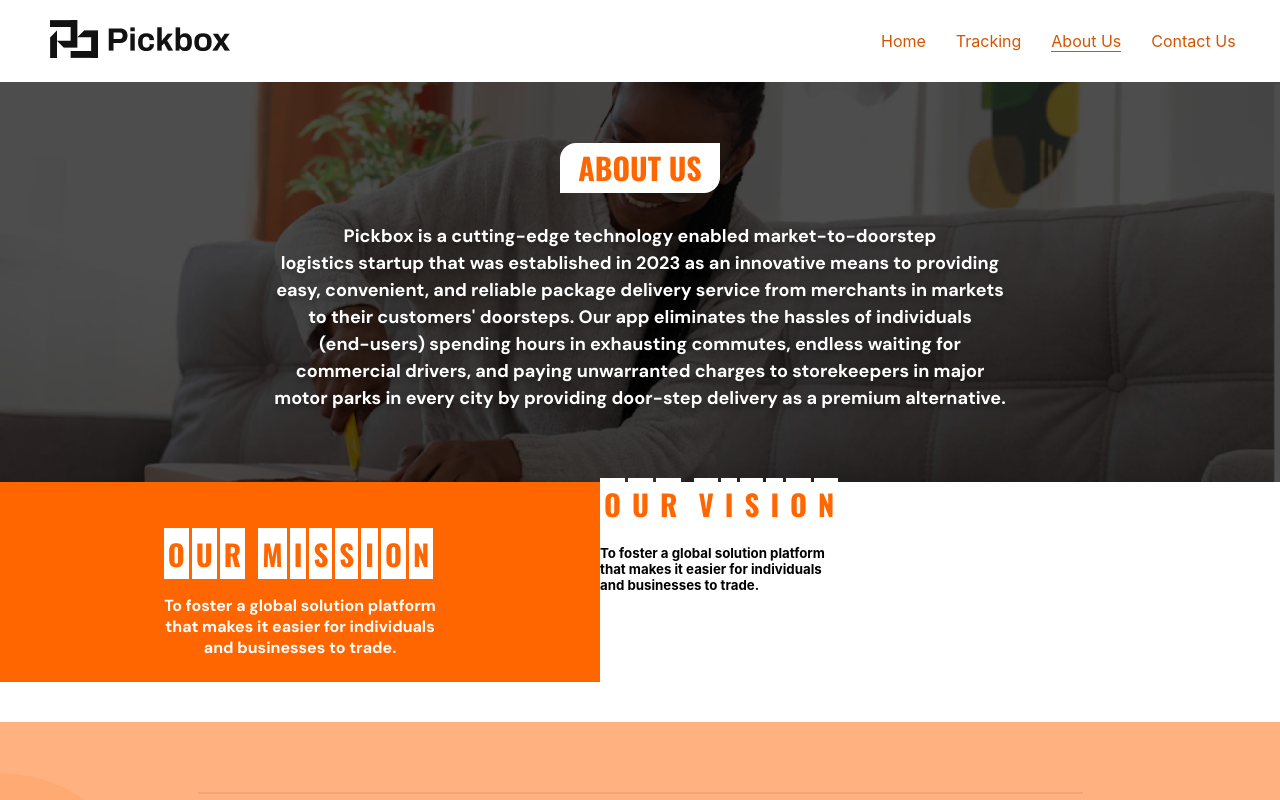
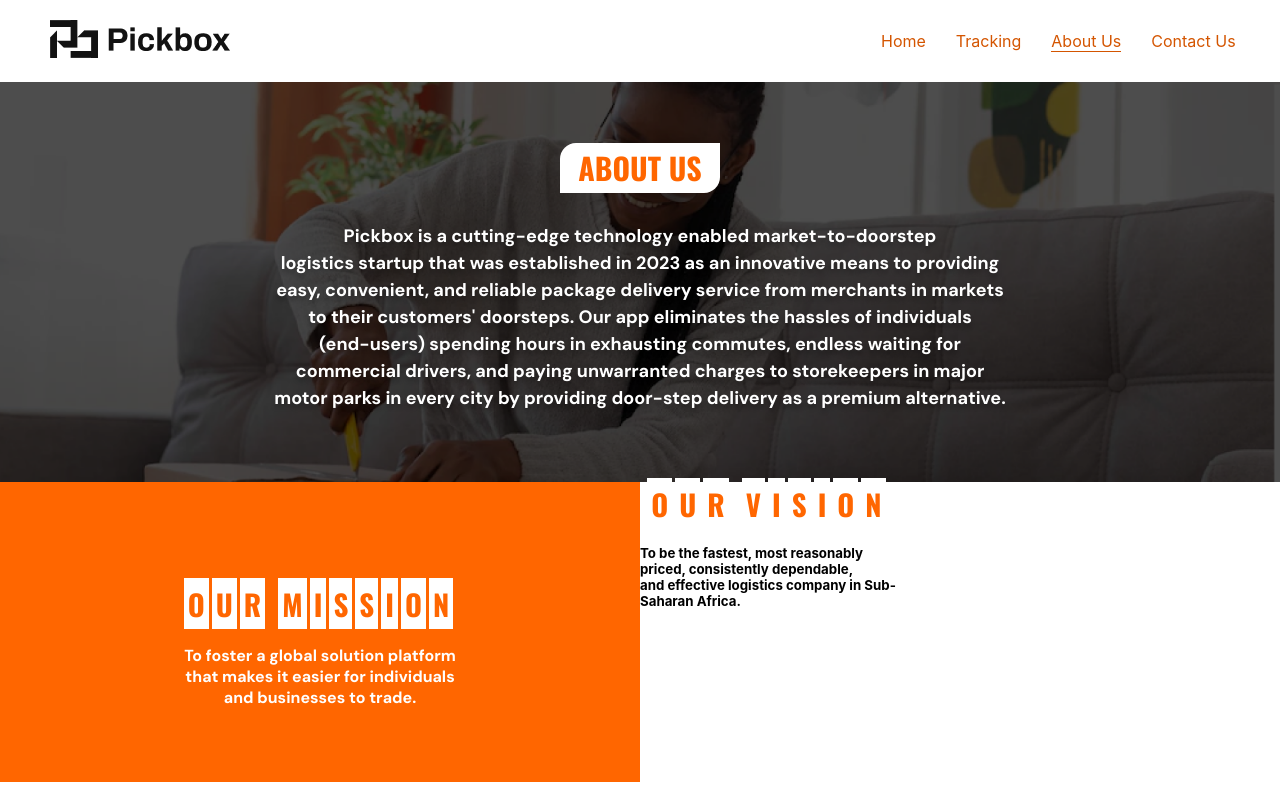
Before and after one commit to Pickbox-Project/Pickbox-frontend, a React (Create React App) app: page /aboutus in a window 1280 px wide. Shown: the top 800 px of the page. Built offline with nearby package versions, Linux system fonts and the light colour scheme.

Commit message:
Started working on the Mission and Vision Component

```diff
--- a/src/Components/Mission-Vision/MissionVision.css
+++ b/src/Components/Mission-Vision/MissionVision.css
@@ -6,12 +6,12 @@
 
 .mission-container {
     background: #ff6600;
-    height: 200px;
-    width: 600px;
+    height: 300px;
+    width: 50%;
 }
 
 .mission-container {
-    padding: 50px 0px 0px 0px;
+    padding: 100px 0px 0px 0px;
 }
 
 .our-mission-text-container {
--- a/src/Components/Mission-Vision/MissionVision.jsx
+++ b/src/Components/Mission-Vision/MissionVision.jsx
@@ -46,10 +46,12 @@ const MissionVision = () => {
           </div>
         </div>
         <h5>
-          To foster a global solution platform <br />
-          that makes it easier for individuals
+          To be the fastest, most reasonably <br />
+          priced, consistently dependable,
           <br />
-          and businesses to trade.
+          and effective logistics company in Sub-
+          <br />
+          Saharan Africa.
         </h5>
       </div>
     </div>
```
